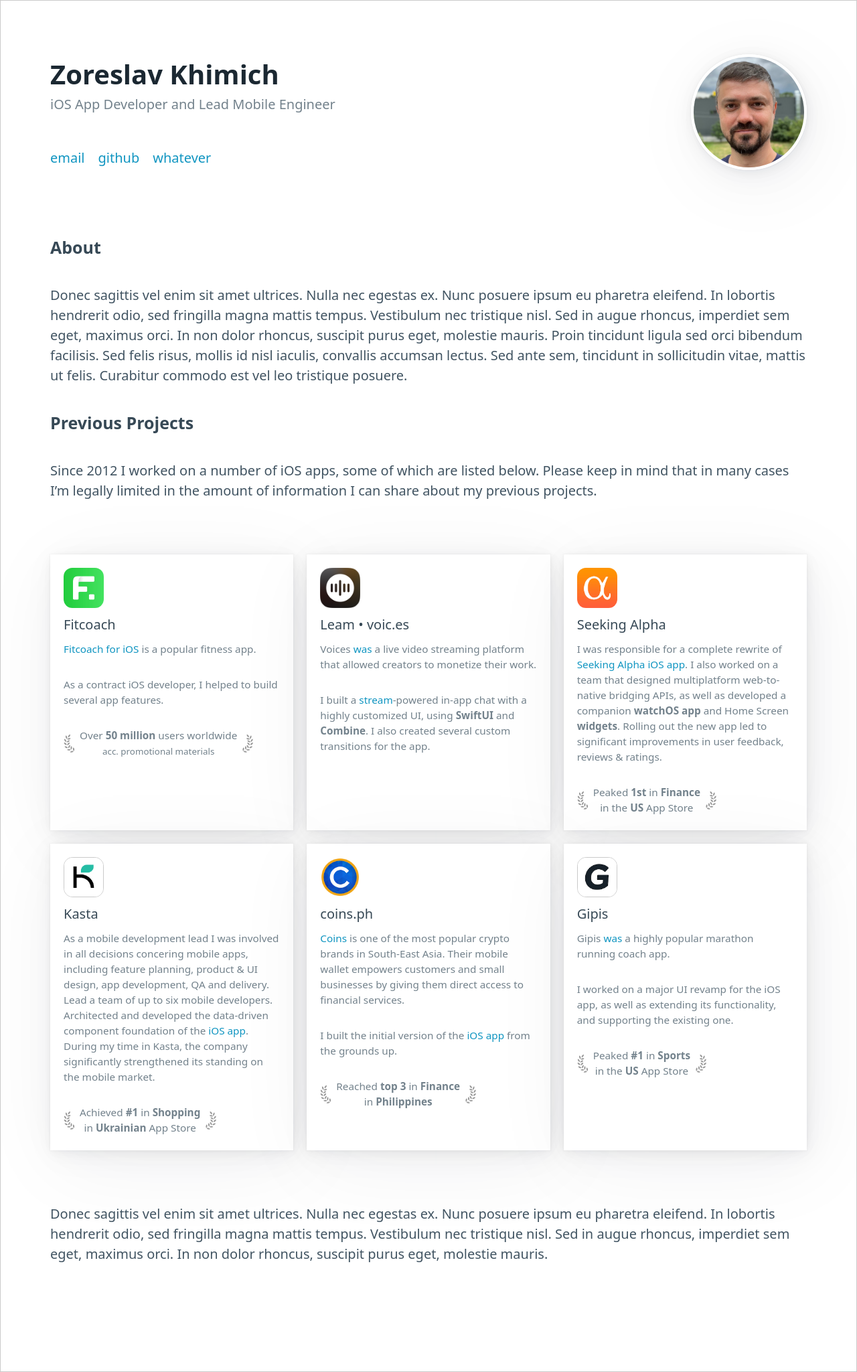
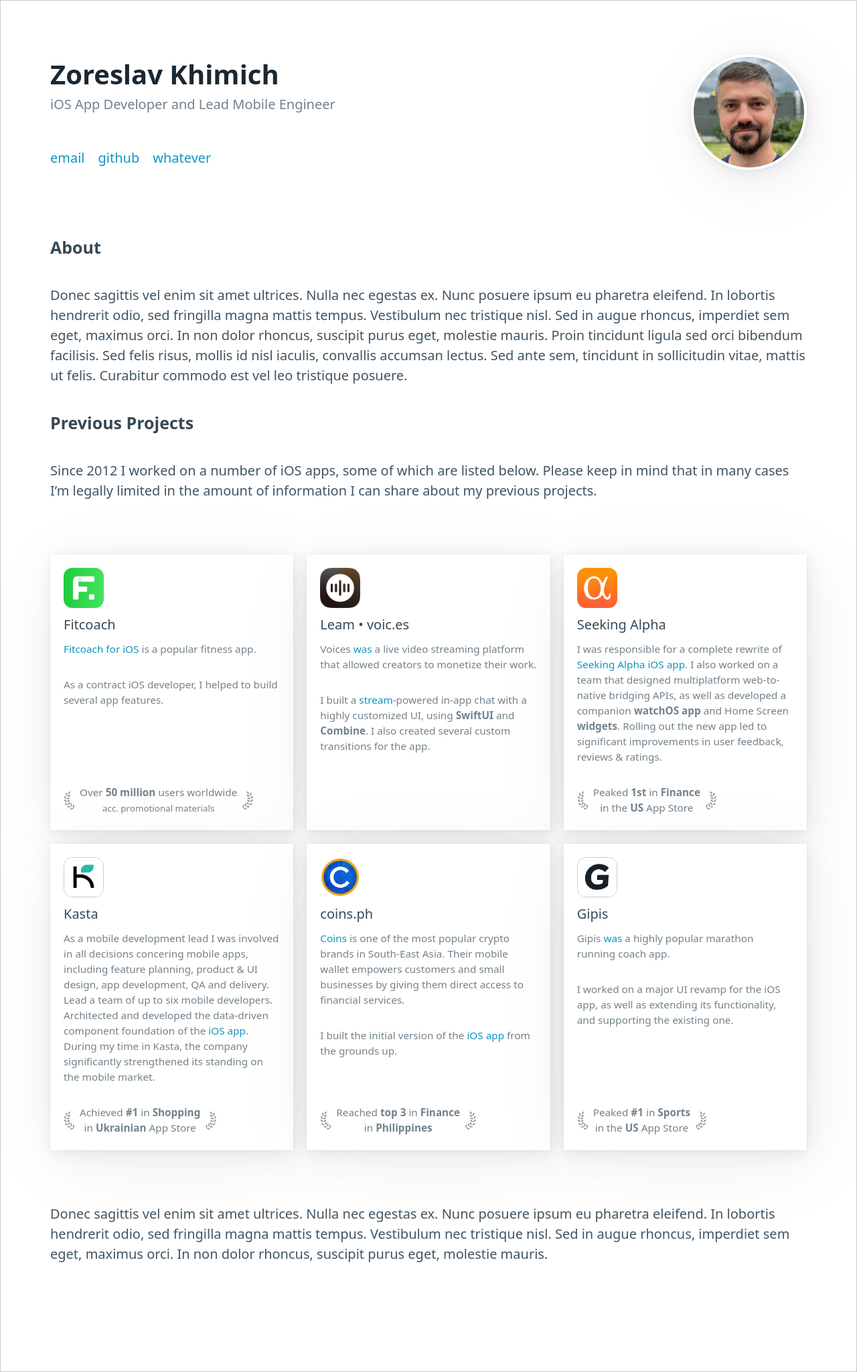
Before and after one commit to zrxq/zrxq.github.io, a Jekyll site: the page built from index.md, in a window 1280 px wide. Shown: the whole page at 67% size. Built offline with Jekyll 4.4.1, drawn with Linux system fonts in a browser that asks for light colours.

Commit message:
fix: Accolades section layout

```diff
--- a/_includes/projects.html
+++ b/_includes/projects.html
@@ -6,11 +6,12 @@
     {% for project in site.data.projects %}
     <div class="card">
       <img class="appicon{% if project.border %} bordered{% endif %}" src="{{ project.pic }}" />
-      <div>
         <h4 style="display: inline-block;">{{ project.name }}</h4>
         <small>{{ project.desc | markdownify }}</small>
-        {% if project.accolades %}<div class="accolades"><small>{{ project.accolades | markdownify }}</small></div>{% endif %}
-      </div>
+        {% if project.accolades %}
+        <div class="spacer"></div>
+        <div><div class="accolades"><small>{{ project.accolades | markdownify }}</small></div></div>
+        {% endif %}
     </div>
     {% endfor %}
   </div>
--- a/css/main.css
+++ b/css/main.css
@@ -19,14 +19,24 @@
 
 #projects .card {
 
-/*    display: grid;*/
 	grid-gap: 1rem;
 	box-shadow: var(--card-box-shadow);
 	padding: 1em;
 	background-color: var(--card-background-color);
-/*	grid-template-columns: 60px 1fr;*/
+
+	display: grid;
+	grid-template-rows: auto auto auto 1fr;
+	grid-gap: 0;
+
+/*	display: flex;
+	flex-direction: column;
+*/}
+
+/*#projects .card .spacer {
+
+	flex-grow: 1;
 }
-
+*/
 #projects h4 {
 
 	--font-size: 1rem;
```
